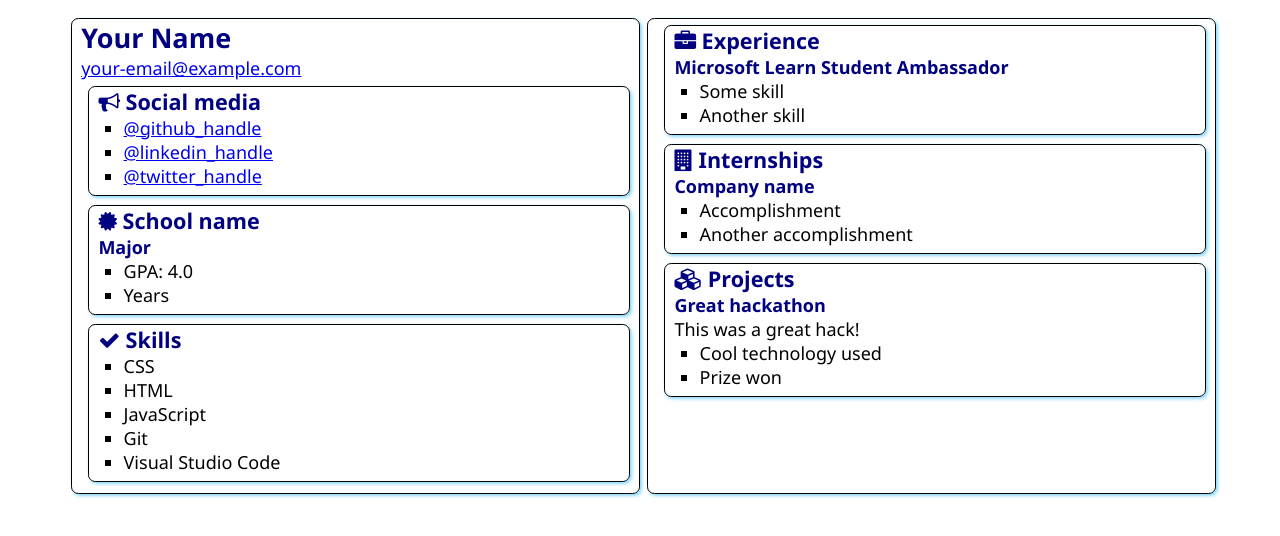
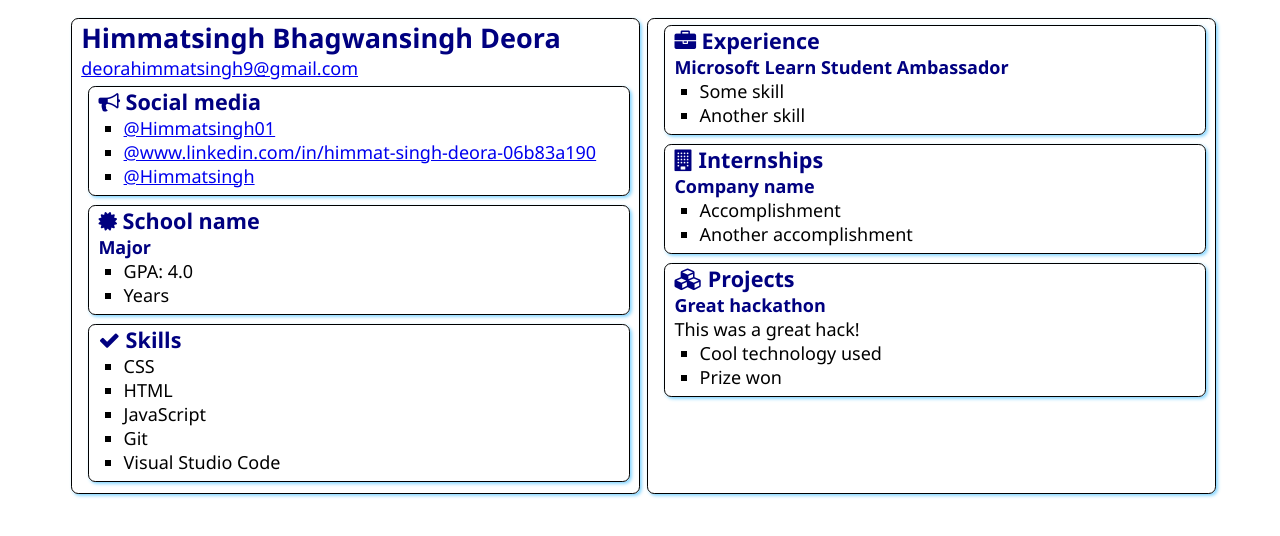
Before and after one commit to Himmatsingh01/SATechnicalOnboarding1, a plain HTML site: page src/index.html in a window 1280 px wide. Drawn offline with Linux system fonts and the light colour scheme.

Commit message:
Update index.html

```diff
--- a/src/index.html
+++ b/src/index.html
@@ -12,8 +12,8 @@
 <body>
     <main>
         <article class="box">
-            <h1>Your Name</h1>
-            <div><a href="mailto:your.email@example.com">your-email@example.com</a></div>
+            <h1>Himmatsingh Bhagwansingh Deora</h1>
+            <div><a href="mailto:your.email@example.com">deorahimmatsingh9@gmail.com</a></div>
 
             <section class="box">
                 <h2>
@@ -21,9 +21,9 @@
                     Social media
                 </h2>
                 <ul>
-                    <li><a href="https://github.com/<handle>">@github_handle</a></li>
-                    <li><a href="https://linkedin.com/in/<handle>">@linkedin_handle</a></li>
-                    <li><a href="https://twitter.com/<handle>">@twitter_handle</a></li>
+                    <li><a href="https://github.com/<handle>">@Himmatsingh01</a></li>
+                    <li><a href="https://linkedin.com/in/<handle>">@www.linkedin.com/in/himmat-singh-deora-06b83a190 </a></li>
+                    <li><a href="https://twitter.com/<handle>">@Himmatsingh</a></li>
                 </ul>
             </section>
 
```
